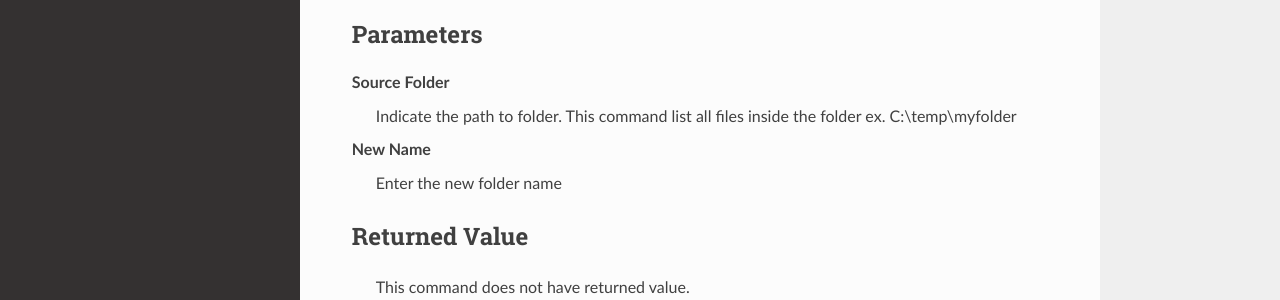
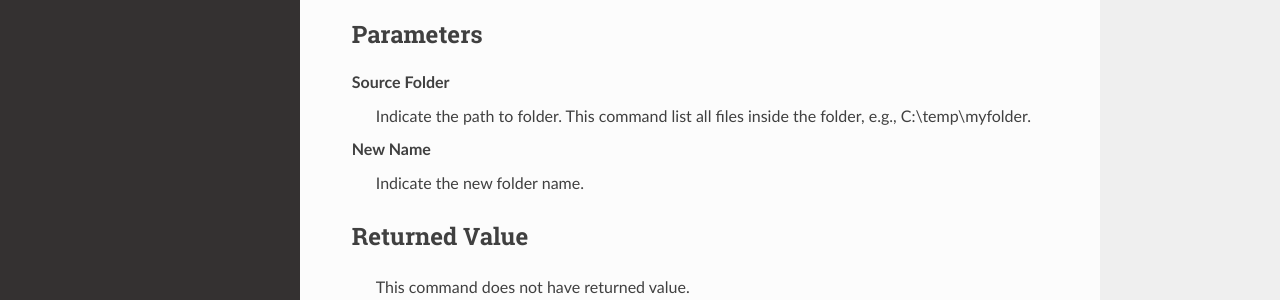
Before and after one commit to stupidmankind/BYpassDoc, a Sphinx documentation site: the page built from docs/source/commands/renamefolder.rst, in a window 1280 px wide and 1120 px high. Shown: the part 374-674 px from the top of the window. Built offline with Sphinx 7.4.7 and the Read the Docs theme 2.0.0, drawn with Linux system fonts in a browser that asks for light colours.

Commit message:
Update renamefolder.rst
Edit description

```diff
--- a/docs/source/commands/renamefolder.rst
+++ b/docs/source/commands/renamefolder.rst
@@ -14,10 +14,10 @@ Parameters
 ----------
 
 **Source Folder**
-	Indicate the path to folder. This command list all files inside the folder ex. C:\\temp\\myfolder
+	Indicate the path to folder. This command list all files inside the folder, e.g., C:\\temp\\myfolder.
 
 **New Name**
-	Enter the new folder name
+	Indicate the new folder name.
 
 
 
```
